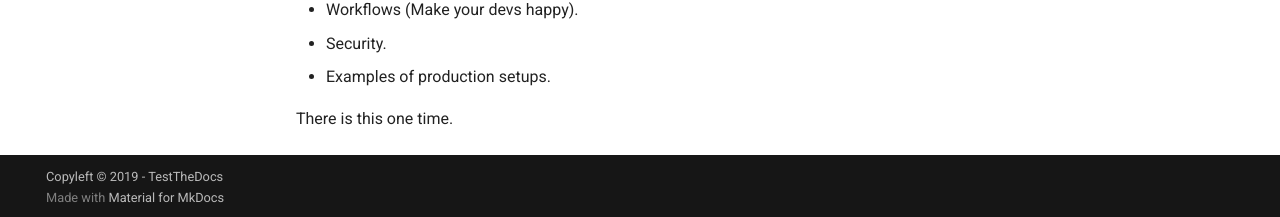
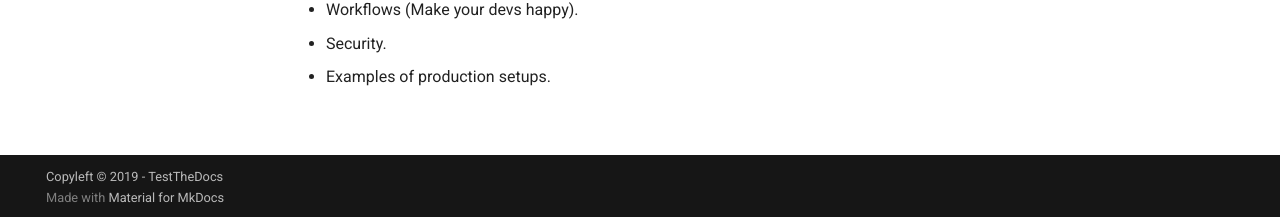
Before and after one commit to svx/demo, an MkDocs documentation site: the page built from docs/index.md, in a window 1280 px wide and 1117 px high. Shown: the part 897-1114 px from the top of the window. Built offline with MkDocs 1.6.1 and Material for MkDocs 9.7.7, drawn with Linux system fonts in a browser that asks for light colours; comment, search, counter and statistics services are not loaded.

Commit message:
[docs] Another test

```diff
--- a/docs/index.md
+++ b/docs/index.md
@@ -21,5 +21,3 @@ Different aspects of Continuous Integration Testing for documentation.
 - Workflows (Make your devs happy).
 - Security.
 - Examples of production setups.
-
-There is this one time.
```
